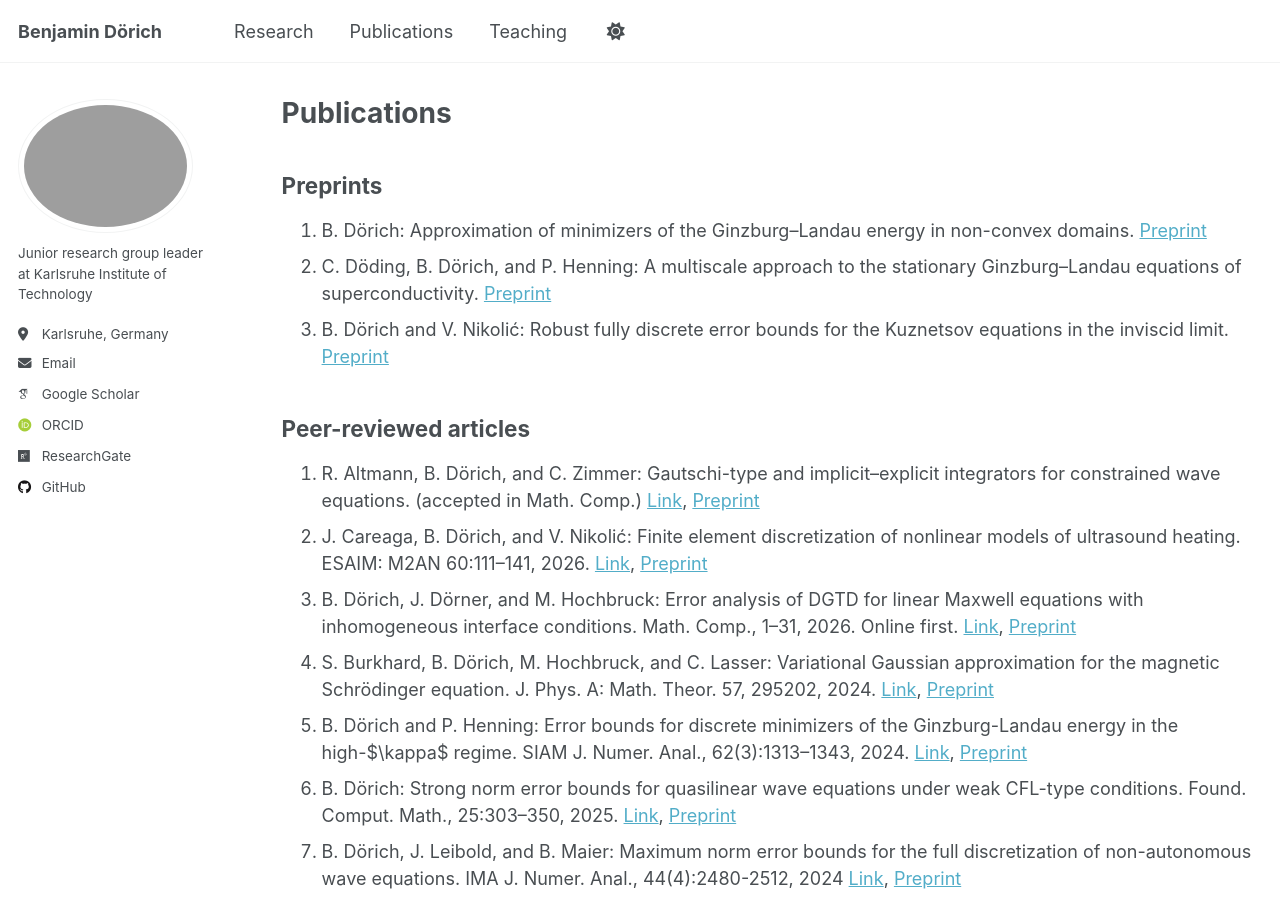
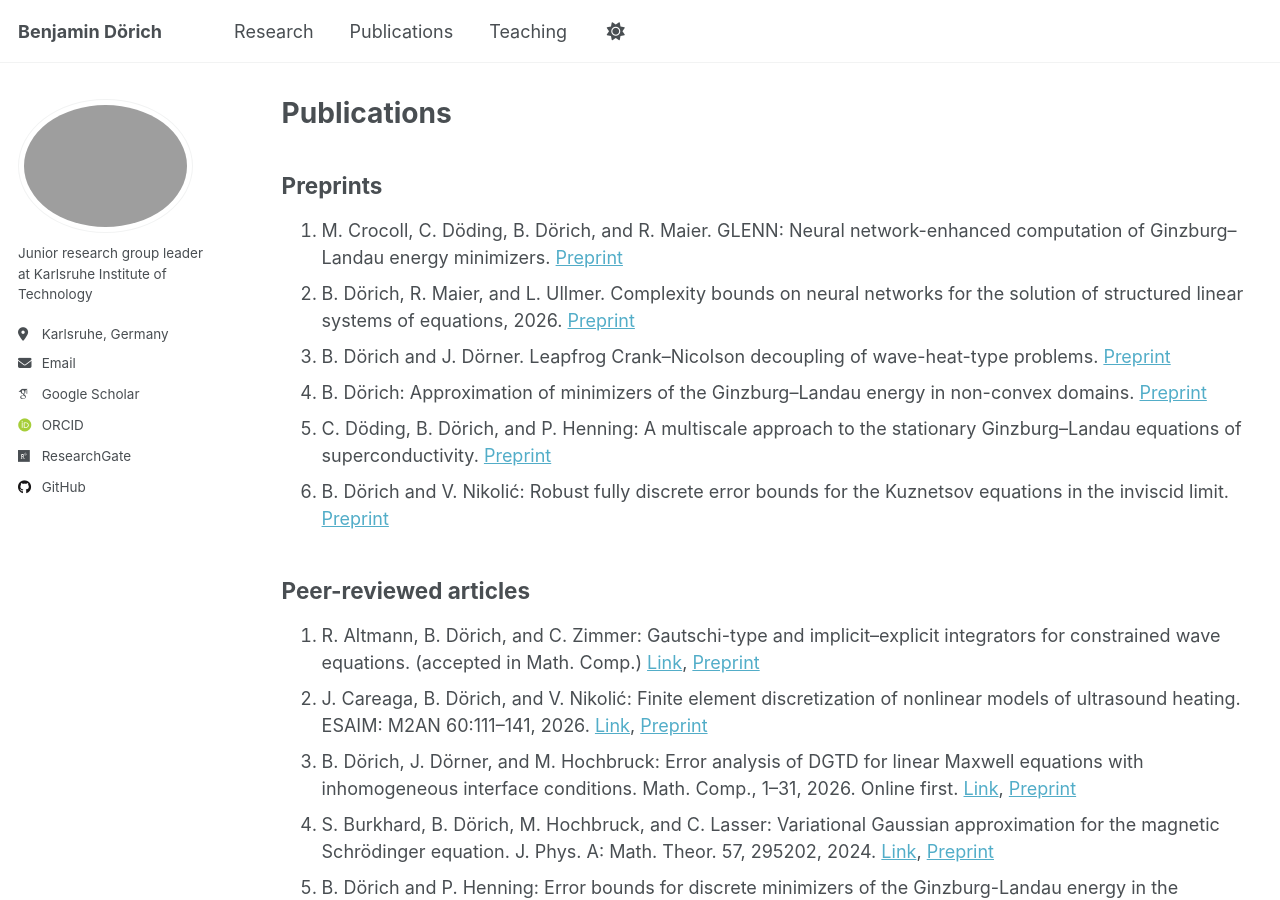
Before and after one commit to BenjaminDoerich/BenjaminDoerich.github.io, a Jekyll site: the page built from _pages/publications.md, in a window 1280 px wide and 900 px high. Built offline with Jekyll 4.4.1, drawn with Linux system fonts in a browser that asks for light colours; some web fonts are replaced; a script that is not in the unit is left out.

Commit message:
Update publications.md

```diff
--- a/_pages/publications.md
+++ b/_pages/publications.md
@@ -12,6 +12,9 @@ redirect_from:
 
 ## Preprints
 
+1. M. Crocoll, C. Döding, B. Dörich, and R. Maier. GLENN: Neural network-enhanced computation of Ginzburg–Landau energy minimizers. [Preprint](https://arxiv.org/abs/2603.19096)
+1. B. Dörich, R. Maier, and L. Ullmer. Complexity bounds on neural networks for the solution of structured linear systems of equations, 2026. [Preprint](https://arxiv.org/abs/2603.19043)
+1. B. Dörich and J. Dörner. Leapfrog Crank–Nicolson decoupling of wave-heat-type problems. [Preprint](https://www.waves.kit.edu/downloads/CRC1173_Preprint_2026-9.pdf)
 1. B. Dörich: Approximation of minimizers of the Ginzburg--Landau energy in non-convex domains. [Preprint](https://www.waves.kit.edu/downloads/CRC1173_Preprint_2025-44.pdf)
 1. C. Döding, B. Dörich, and P. Henning: A multiscale approach to the stationary Ginzburg–Landau equations of superconductivity. [Preprint](https://www.waves.kit.edu/downloads/CRC1173_Preprint_2024-21.pdf)
 1. B. Dörich and V. Nikolić:  Robust fully discrete error bounds for the Kuznetsov equations in the inviscid limit.  [Preprint](https://www.waves.kit.edu/downloads/CRC1173_Preprint_2024-1.pdf)
```
